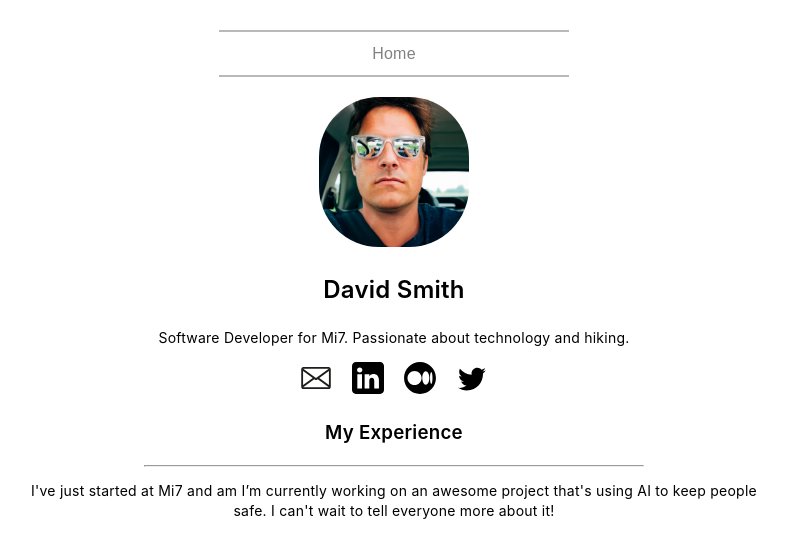
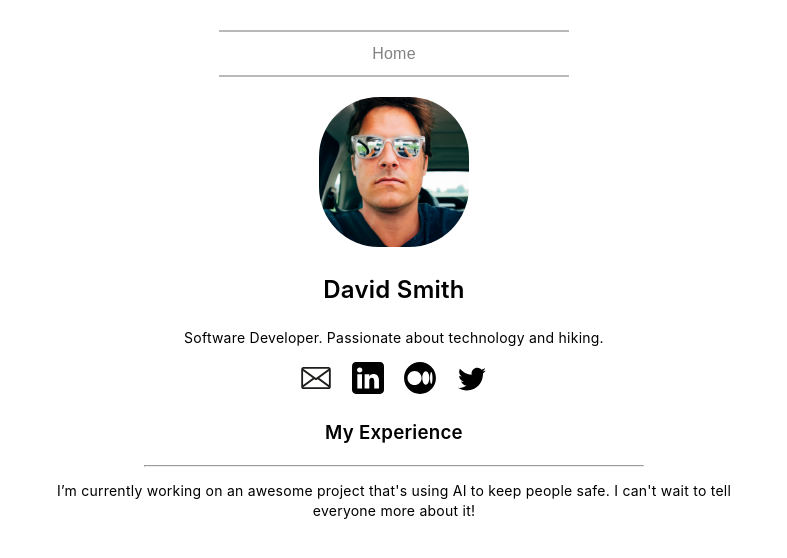
Before and after one commit to OliKitchin/KSAExersizeWebsite, a Next.js app: page / in a window 1280 px wide. Shown: the top 558 px of the page, without its empty margins (246-1033 px from the left). Built offline with nearby package versions, Linux system fonts and the light colour scheme.

Commit message:
Removed Fake Job Wording

```diff
--- a/pages/index.js
+++ b/pages/index.js
@@ -31,7 +31,7 @@ export default function Home({ posts }) {
             src={profilePic}
             />
           <h1>David Smith</h1>
-          <p> Software Developer for Mi7. Passionate about technology and hiking.
+          <p> Software Developer. Passionate about technology and hiking.
           </p>
           <div className={styles.socialsbox}>
 
@@ -42,7 +42,7 @@ export default function Home({ posts }) {
           </div>
           <h3>My Experience</h3>
           <hr></hr>
-          <p>I've just started at Mi7 and am I’m currently working on an awesome project that's using AI to keep people safe. I can't wait to tell everyone more about it!</p>
+          <p>I’m currently working on an awesome project that's using AI to keep people safe. I can't wait to tell everyone more about it!</p>
           </div>
         </section>
       </main>
```
